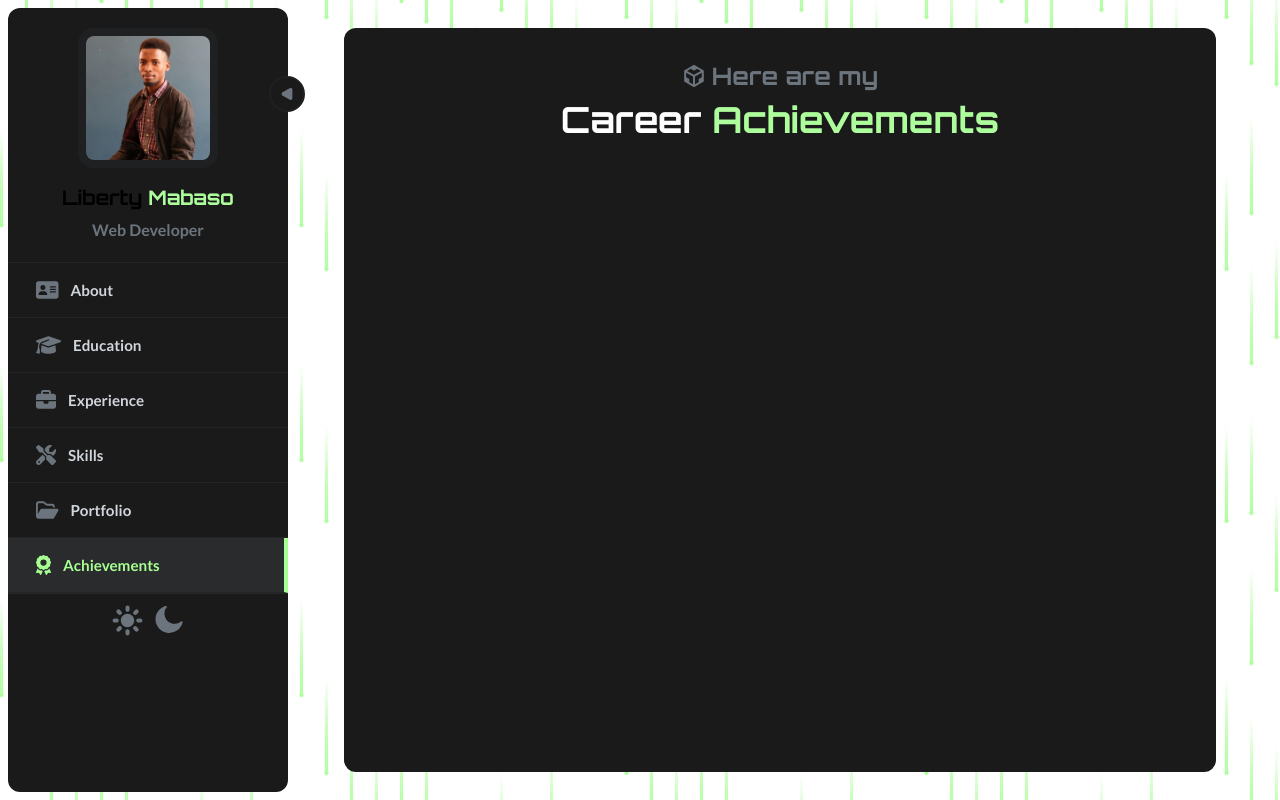
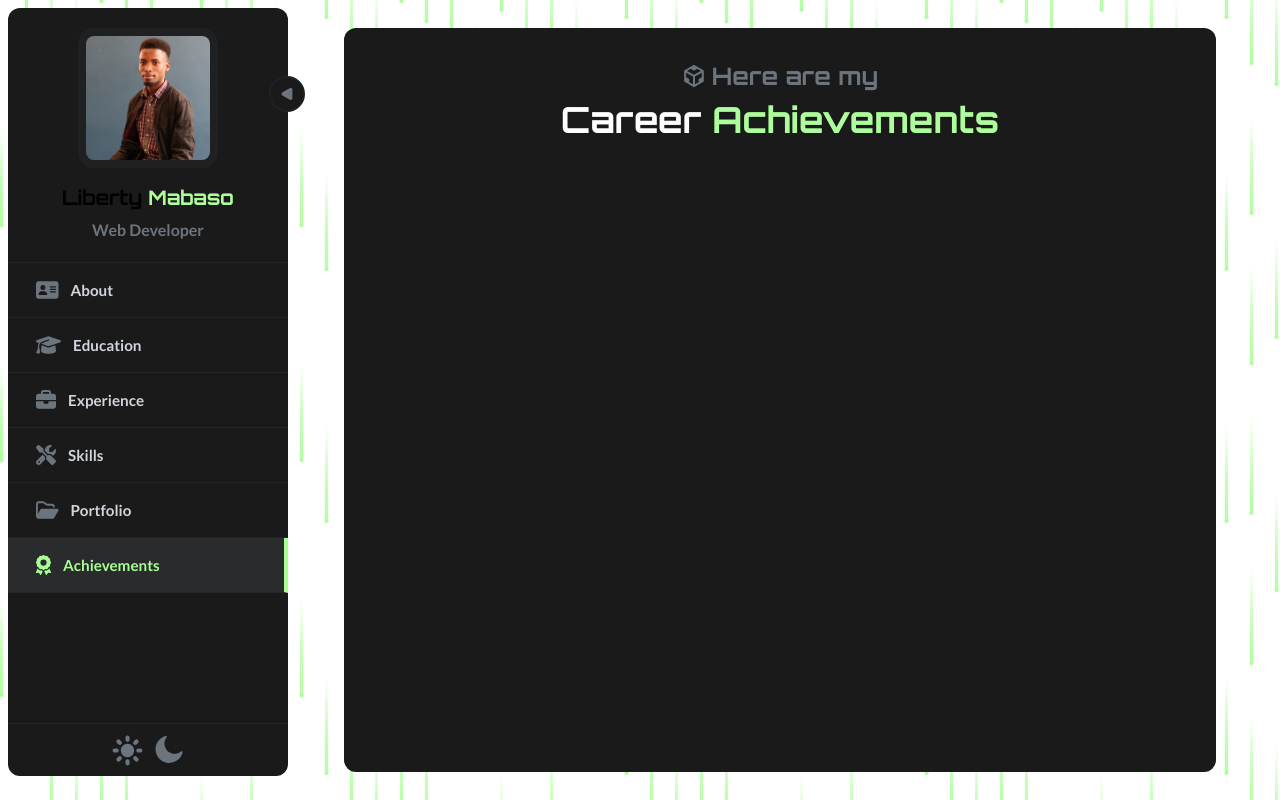
Before and after one commit to lmabaso/myprofile, a React (Vite) app: page /myprofile/Achievements in a window 1280 px wide. Built offline with nearby package versions, Linux system fonts and the light colour scheme; the HTML template or start-up script is replaced by a standard one.

Commit message:
Made the links have a scroll when the hight is small enough

```diff
--- a/src/components/navbar/NavBarSection.jsx
+++ b/src/components/navbar/NavBarSection.jsx
@@ -10,12 +10,12 @@ const NavBarSection = () => {
   return (
     <div
       id='NavBarSection'
-      className={`font-[lato] bg-[#1a1a1a] relative flex flex-col rounded-xl
+      className={`font-[lato] bg-[#1a1a1a] relative flex flex-col rounded-xl h-[calc(100vh-2rem)]
                   ${toggleSidebar ? ' min-w-[280px] w-[280px]' : ' min-w-[120px] w-[120px]'}
                 `}>
       <ToggleSidebar setToggleSidebar={setToggleSidebar} />
       <NavHeader toggleSidebar={toggleSidebar} />
-      <div className='overflow-y-auto [&::-webkit-scrollbar]:w-1
+      <div className='h-full overflow-y-auto [&::-webkit-scrollbar]:w-1
                     [&::-webkit-scrollbar-track]:bg-[#111111]
                     [&::-webkit-scrollbar-thumb]:bg-[#32343a]
                     dark:[&::-webkit-scrollbar-track]:bg-neutral-700
@@ -23,7 +23,16 @@ const NavBarSection = () => {
         <NavLinks toggleSidebar={toggleSidebar} />
       </div>
       <footer
-        className='sticky border-0 flex flex-row justify-center items-center py-2 gap-1.5 border-t border-[#232526] z-10'>
+        className='sticky flex flex-row justify-center items-center py-2 gap-1.5 border-t border-[#232526]'>
+        {/* <footer className='
+            fixed bottom-0
+            left-0
+            right-0
+            bg-[#1a1a1a]
+            border-t border-[#232526]
+            py-2 flex flex-row justify-center items-center gap-1.5
+            z-10'
+          > */}
         <ThemeButton />
       </footer>
     </div>
```
